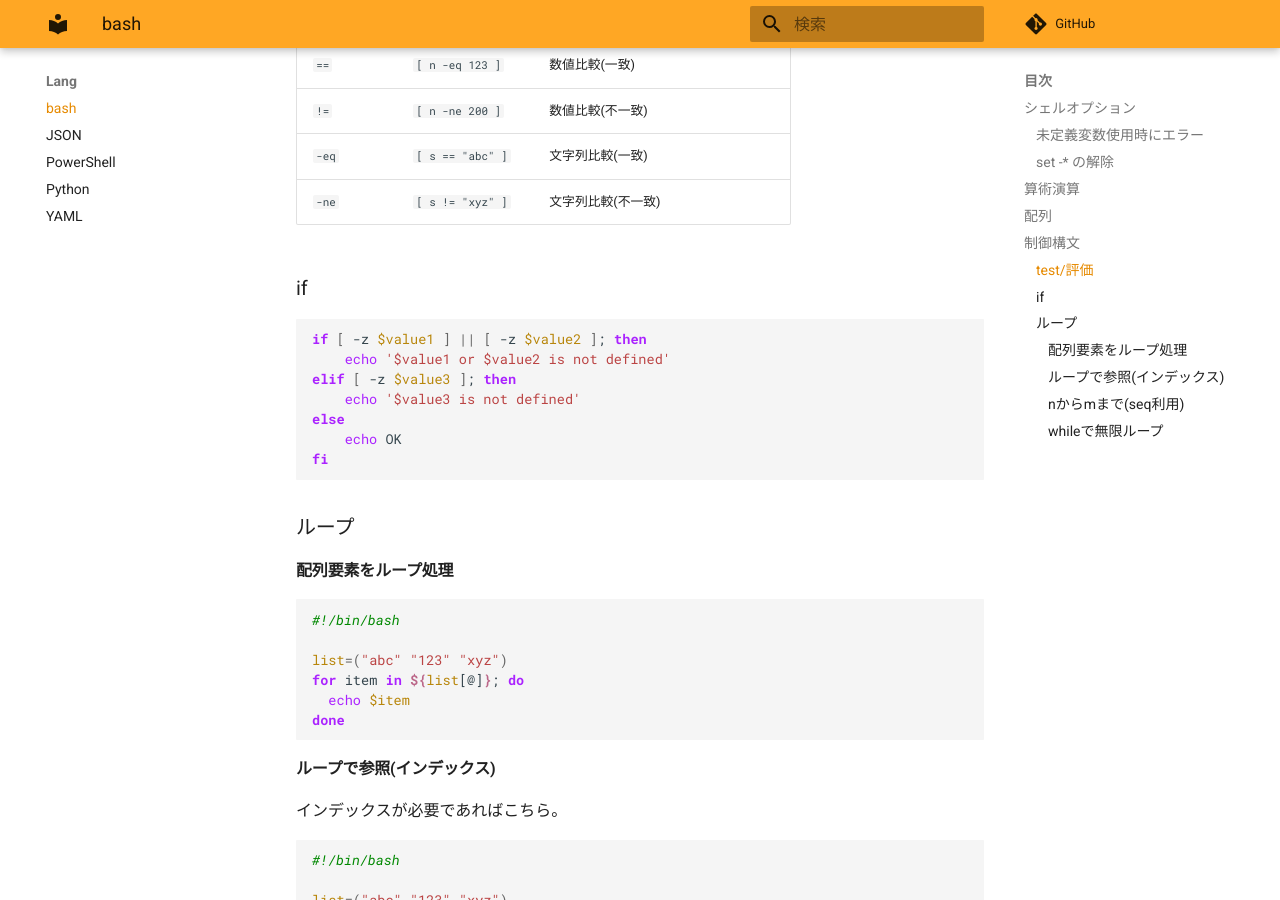
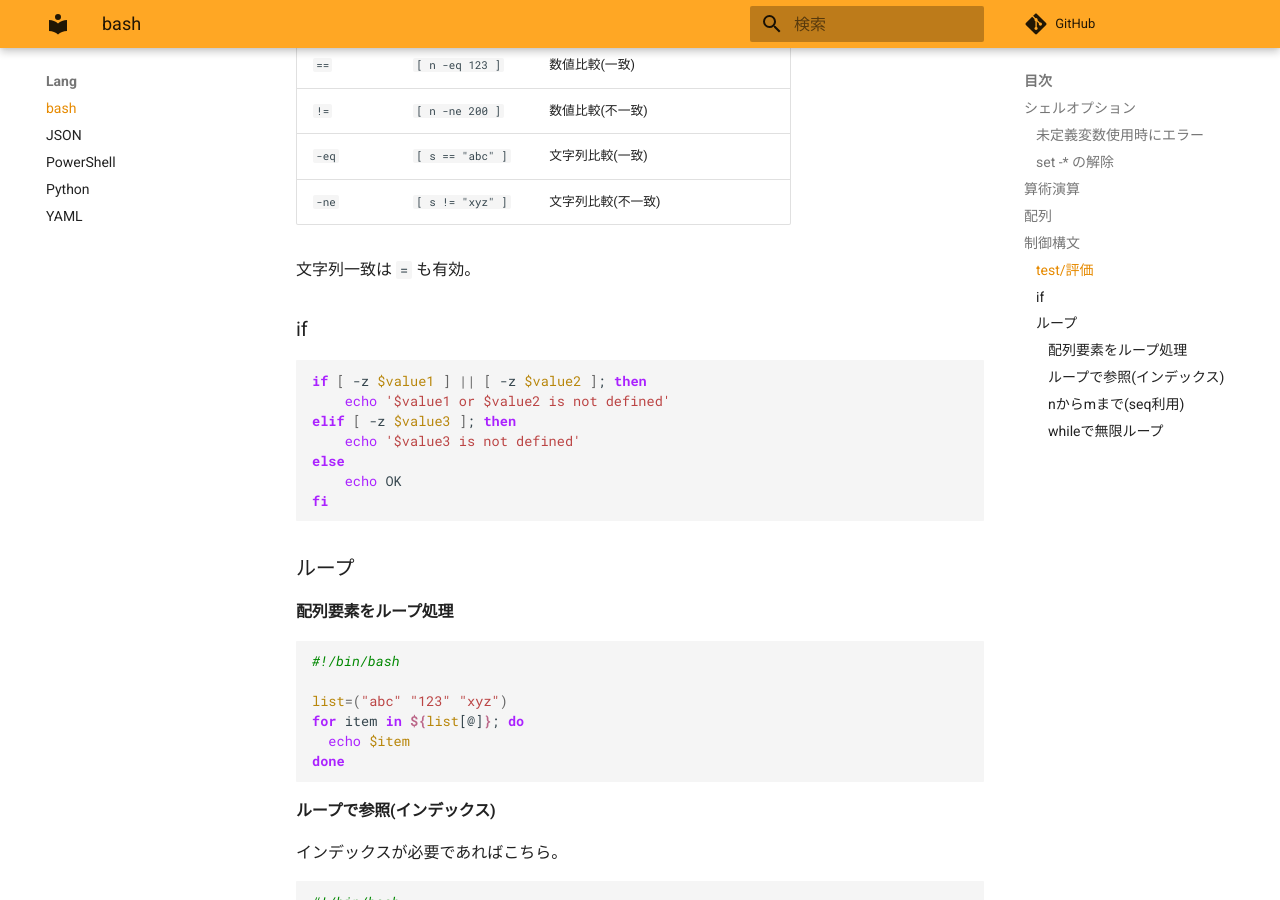
Before and after one commit to zaki-lknr/docs, an MkDocs documentation site: the page built from docs/lang/bash.md, in a window 1280 px wide and 900 px high, scrolled down 1627 px. Built offline with MkDocs 1.6.1 and Material for MkDocs 9.7.7, drawn with Linux system fonts in a browser that asks for light colours; comment, search, counter and statistics services are not loaded.

Commit message:
add: lang/bash: =で文字列一致

```diff
--- a/docs/lang/bash.md
+++ b/docs/lang/bash.md
@@ -63,6 +63,8 @@ $ echo ${list[1]}
 | `!=`  | `[ n -ne 200 ]`   | 数値比較(不一致)             |
 | `-eq` | `[ s == "abc" ]`  | 文字列比較(一致)             |
 | `-ne` | `[ s != "xyz" ]`  | 文字列比較(不一致)            |
+
+文字列一致は `=` も有効。
 
 ### if
 
```
